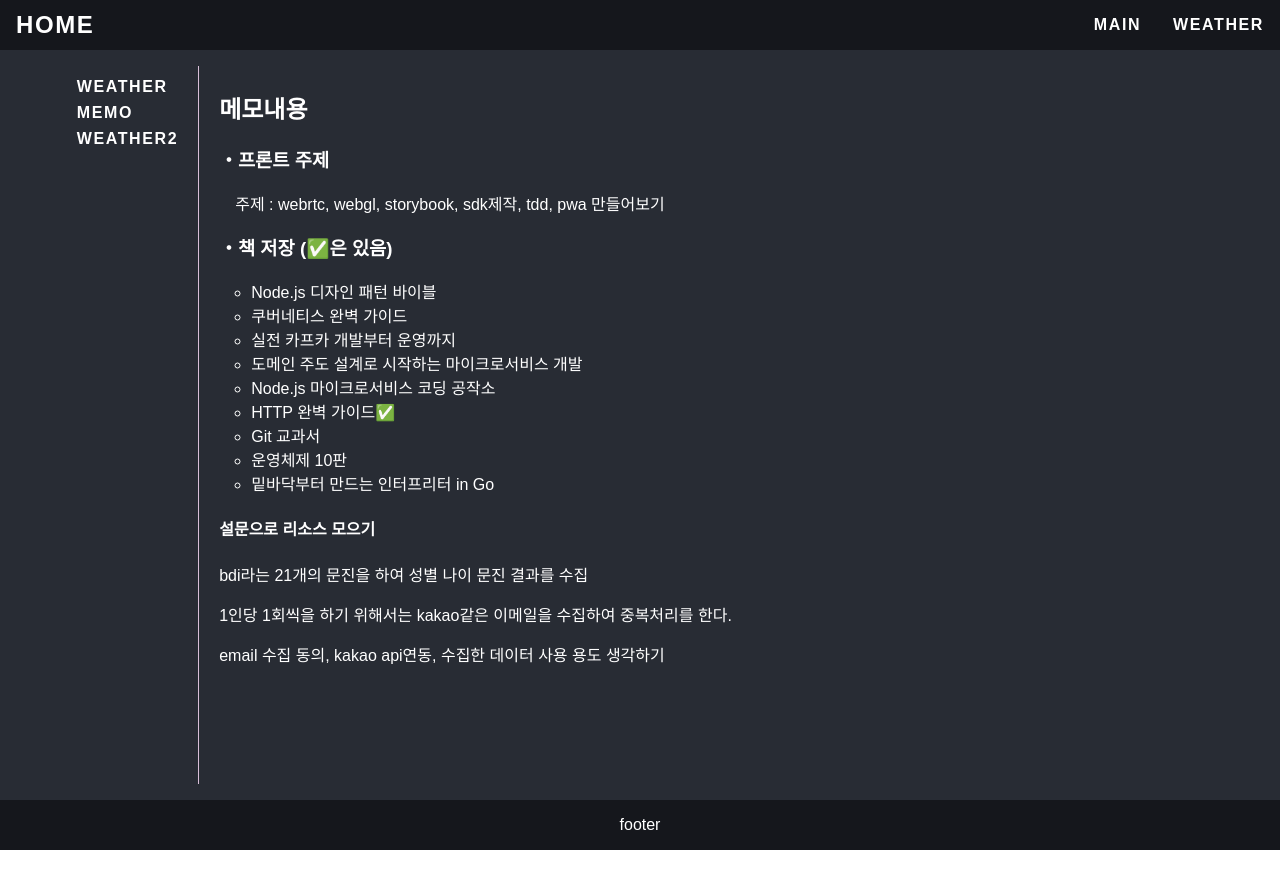
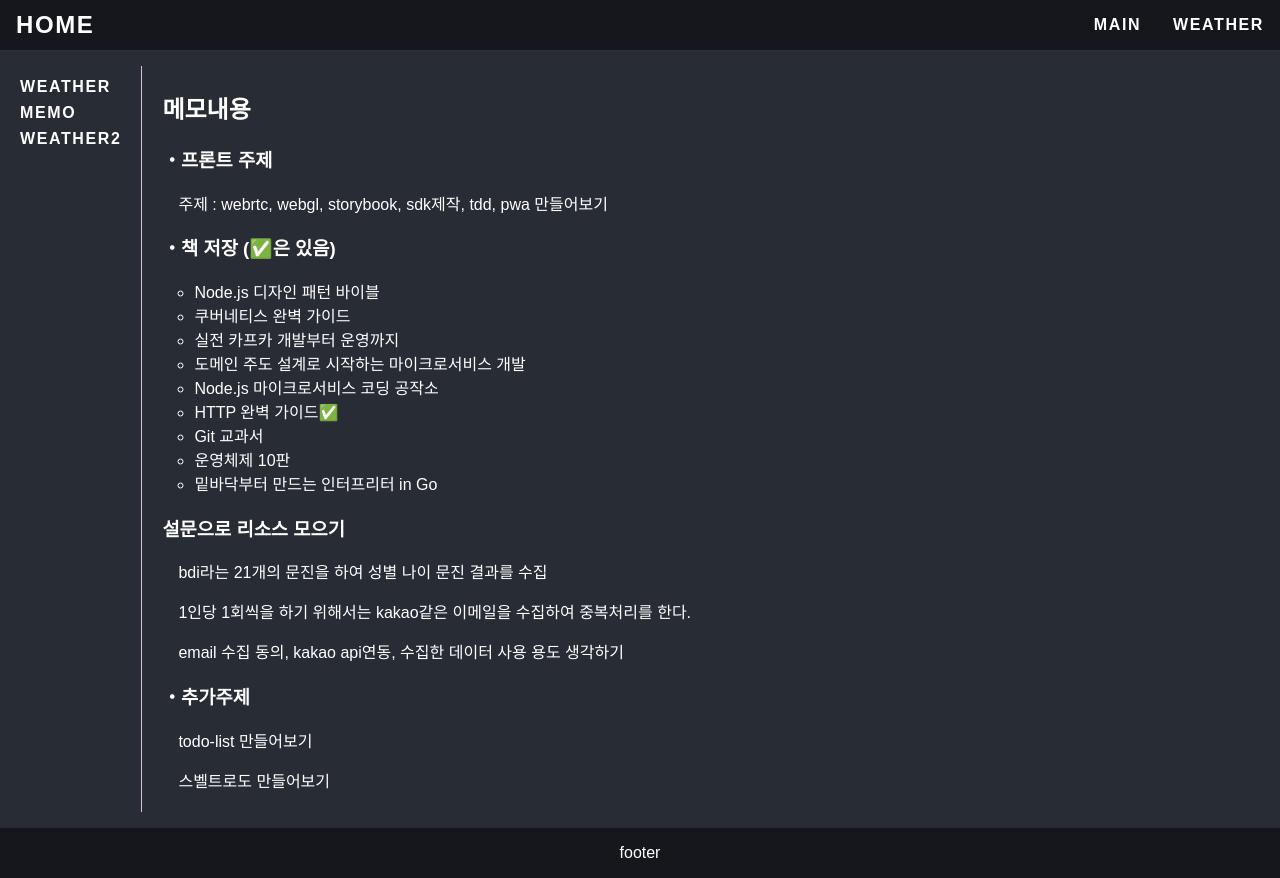
Before and after one commit to jmeno1011/noServerSideProject, a React (Create React App) app: page /noServerSideProject/main/memo in a window 1280 px wide. Before the commit the page ends 850 px from the top, so only its background shows below. Built offline with nearby package versions, Linux system fonts and the light colour scheme.

Commit message:
메모 내용 추가

```diff
--- a/src/components/sectionTwo/Main.jsx
+++ b/src/components/sectionTwo/Main.jsx
@@ -1,4 +1,4 @@
-import React from "react";
+import React, { useEffect } from "react";
 import { Link, Outlet, useLocation } from "react-router-dom";
 import styles from "./css/styles.module.css";
 
@@ -8,6 +8,7 @@ export function Main() {
     main: "/noServerSideProject/main",
     weather: "/noServerSideProject/main/weather",
   };
+
   return (
     <>
       <div className={styles.header}>
--- a/src/components/sectionTwo/Memo.jsx
+++ b/src/components/sectionTwo/Memo.jsx
@@ -22,10 +22,13 @@ export function Memo() {
         <li>운영체제 10판</li>
         <li>밑바닥부터 만드는 인터프리터 in Go</li>
       </ul>
-      <h4>설문으로 리소스 모으기</h4>
-      <p>bdi라는 21개의 문진을 하여 성별 나이 문진 결과를 수집</p>
-      <p>1인당 1회씩을 하기 위해서는 kakao같은 이메일을 수집하여 중복처리를 한다.</p>
-      <p>email 수집 동의, kakao api연동, 수집한 데이터 사용 용도 생각하기</p>
+      <h3>설문으로 리소스 모으기</h3>
+      <p className={styles.front__memo_p}>bdi라는 21개의 문진을 하여 성별 나이 문진 결과를 수집</p>
+      <p className={styles.front__memo_p}>1인당 1회씩을 하기 위해서는 kakao같은 이메일을 수집하여 중복처리를 한다.</p>
+      <p className={styles.front__memo_p}>email 수집 동의, kakao api연동, 수집한 데이터 사용 용도 생각하기</p>
+      <h3>・추가주제</h3>
+      <p className={styles.front__memo_p}>todo-list 만들어보기</p>
+      <p className={styles.front__memo_p}>스벨트로도 만들어보기</p>
     {/* </div> */}
     </>
   );
--- a/src/components/sectionTwo/Weather.jsx
+++ b/src/components/sectionTwo/Weather.jsx
@@ -54,3 +54,4 @@ export function Weather() {
     </>
   );
 }
+// new_shap_values = [ 0.040970993041992185, 0.04296798706054687, 0.010036341349283856, 0.013927332560221356, 0.07180010477701823 ]
--- a/src/components/sectionTwo/css/styles.module.css
+++ b/src/components/sectionTwo/css/styles.module.css
@@ -31,7 +31,7 @@
   width: 100%;
   min-width: 300px;
   display: flex;
-  justify-content: center;
+  /* justify-content: center; */
   color: white;
 }
 /* .weather__app {
@@ -60,7 +60,7 @@
   margin: 0.5rem 0;
 }
 .side__nav a:active {
-  border: 1px solid #6495ed;
+  color: #6495ed;
 }
 
 .vertical__hr {
```
